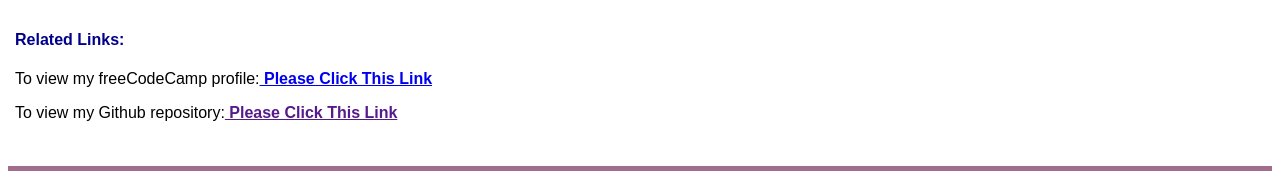
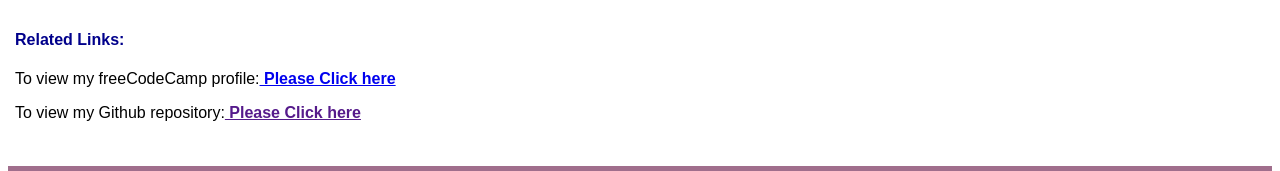
Before and after one commit to Macheing/macheing.github.io, a plain HTML site: page index.html in a window 1280 px wide. Shown: the part 2145-2316 px from the top of the page. Drawn offline with Linux system fonts and the light colour scheme.

Commit message:
Update index.html

```diff
--- a/index.html
+++ b/index.html
@@ -162,8 +162,8 @@ is approaching for this project. Therefore, I leave it out of this submission.
 <aside >
 <div id="sideLink">
 <h4 style="color: darkblue; text-align: Left;">Related Links:</h4>
-<p>To view my freeCodeCamp profile:<a href="https://www.freecodecamp.org/livingdream" target="_blank"><strong> Please Click This Link</strong></a></p>
-<p>To view my Github repository:<a href=""https://github.com/Macheing/macheing.github.io" target="_blank"><strong> Please Click This Link</strong></a></p>
+<p>To view my freeCodeCamp profile:<a href="https://www.freecodecamp.org/livingdream" target="_blank"><strong> Please Click here</strong></a></p>
+<p>To view my Github repository:<a href=""https://github.com/Macheing" target="_blank"><strong> Please Click here</strong></a></p>
 </div>
 </aside>
 <br>
```
